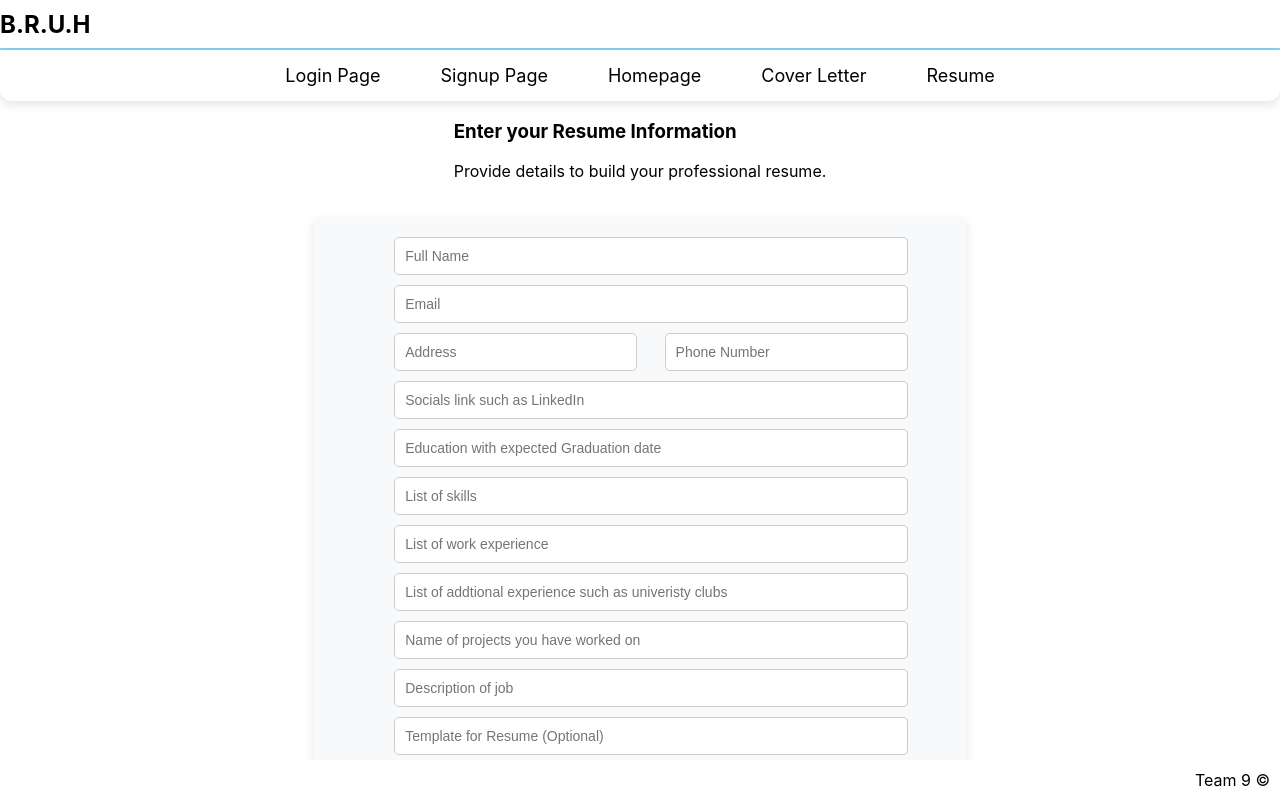
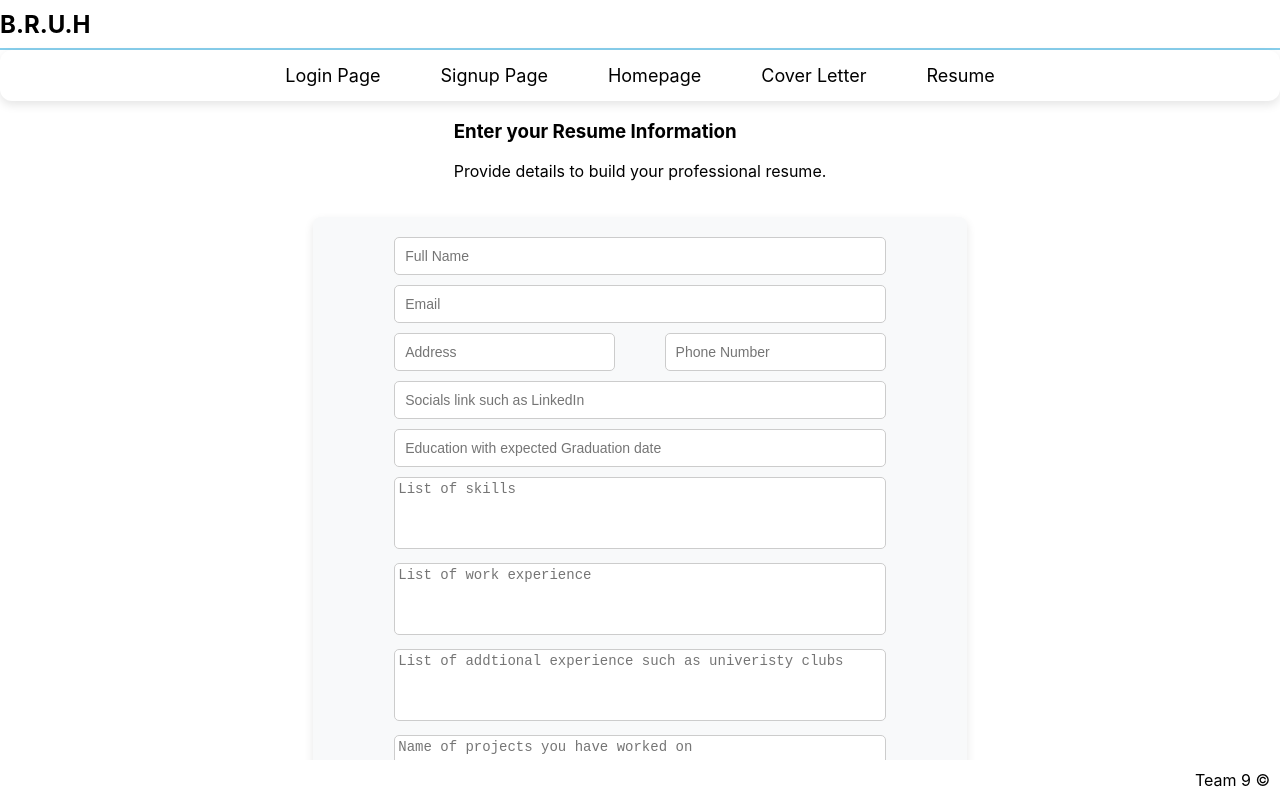
Before and after one commit to rodolfo-gp/Build-Resume-Until-Hired, a React (Create React App) app in the folder presentationLayer/react-app/: page /Resume in a window 1280 px wide. Built offline with nearby package versions, Linux system fonts and the light colour scheme.

Commit message:
Adjustment in size and reintroduced text area
Adjusted the size of the container to make it look nice and compact and reintroduced text areas to be more faithful to how the frontend field looked like before

```diff
--- a/presentationLayer/react-app/src/components/InputField.js
+++ b/presentationLayer/react-app/src/components/InputField.js
@@ -12,6 +12,7 @@ function InputField({
 	row,
 	col,
 }) {
+	const isTextArea = textAreaFields.includes(field);
 
 	const isLatexField = field === "latex";
 
@@ -45,7 +46,19 @@ function InputField({
 				<span>Use LaTeX for Formatting</span>
 			</label>
 		);
-	}else {
+	} else if (isTextArea) {
+		inputElement = (
+			<textarea
+				name={field}
+				id={field}
+				value={value}
+				onChange={(event) => handleChange(event, setFormData)}
+				placeholder={placeholder}
+				rows={row}
+				cols={col}
+			/>
+		);
+	} else {
 		inputElement = (
 			<input
 				type="text"
--- a/presentationLayer/react-app/src/pages/CoverLetter.js
+++ b/presentationLayer/react-app/src/pages/CoverLetter.js
@@ -8,7 +8,7 @@ import InputField from "../components/InputField";
  * The CSS for this page comes from the input field component
  */
 
-function CoverLetterForm() {
+function CoverLetterForm({row, col}) {
 	const navigate = useNavigate();
 	const [output, setOutput] = useState([]);
 
@@ -51,6 +51,14 @@ function CoverLetterForm() {
 		["jobDesc"],
 		["template"],
 		["latex"],
+	];
+
+	const textAreaFields = [
+		"workExperience",
+		"additionalExperience",
+		"projects",
+		"jobDesc",
+		"template"
 	];
 
 	const URL = "https://api.bru-h.xyz/coverletter";
@@ -102,7 +110,10 @@ function CoverLetterForm() {
 								value={leftEntry.value}
 								handleChange={handleChange}
 								setFormData={setFormData}
+								textAreaFields={textAreaFields}
 								placeholder={leftEntry.placeholder}
+								row = {row}
+								col = {col}
 							/>
 							{rightEntry && (
 								<InputField
@@ -110,7 +121,10 @@ function CoverLetterForm() {
 									value={rightEntry.value}
 									handleChange={handleChange}
 									setFormData={setFormData}
+									textAreaFields={textAreaFields}
 									placeholder={rightEntry.placeholder}
+									row = {row}
+									col = {col}
 								/>
 							)}
 						</div>
--- a/presentationLayer/react-app/src/pages/Resume.js
+++ b/presentationLayer/react-app/src/pages/Resume.js
@@ -33,6 +33,15 @@ function ResumeForm({ row, col }) {
 		template: { value: "", placeholder: "Template for Resume (Optional)" },
 		latex: {value: ""}
 	});
+
+	const textAreaFields = [
+		"skills",
+		"workExperience",
+		"additionalExperience",
+		"projects",
+		"jobDesc",
+		"template",
+	];
 
 	const fieldGroups = [
 		["name"],
@@ -96,7 +105,10 @@ function ResumeForm({ row, col }) {
 								value={leftEntry.value}
 								handleChange={handleChange}
 								setFormData={setFormData}
+								textAreaFields={textAreaFields}
 								placeholder={leftEntry.placeholder}
+								row = {row}
+								col = {col}
 							/>
 							{rightEntry && (
 								<InputField
@@ -104,7 +116,10 @@ function ResumeForm({ row, col }) {
 									value={rightEntry.value}
 									handleChange={handleChange}
 									setFormData={setFormData}
+									textAreaFields={textAreaFields}
 									placeholder={rightEntry.placeholder}
+									row = {row}
+									col = {col}
 								/>
 							)}
 						</div>
--- a/presentationLayer/react-app/src/styles/Form.css
+++ b/presentationLayer/react-app/src/styles/Form.css
@@ -135,6 +135,7 @@ label span{
         border: 1px solid #ccc;
         border-radius: 5px;
         font-size: 14px;
+        box-sizing: border-box;
     }
 
 }
```
